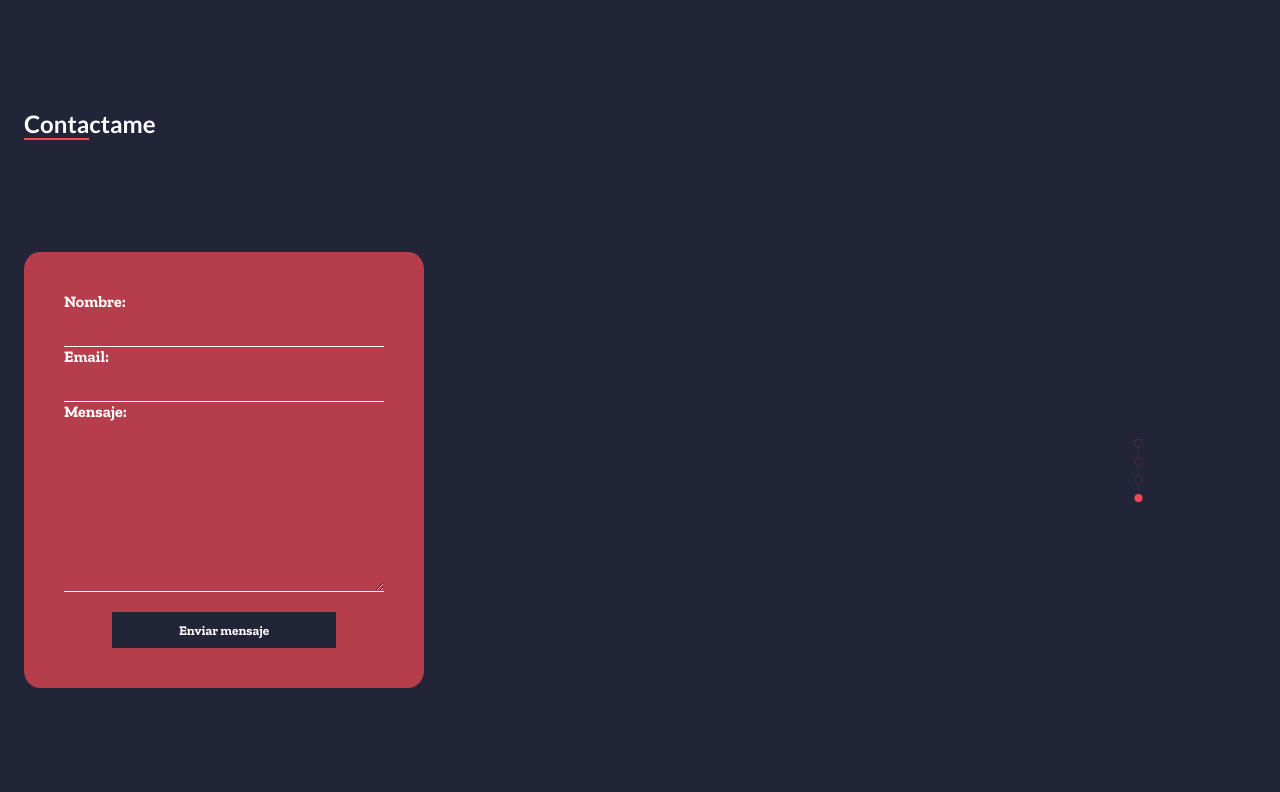
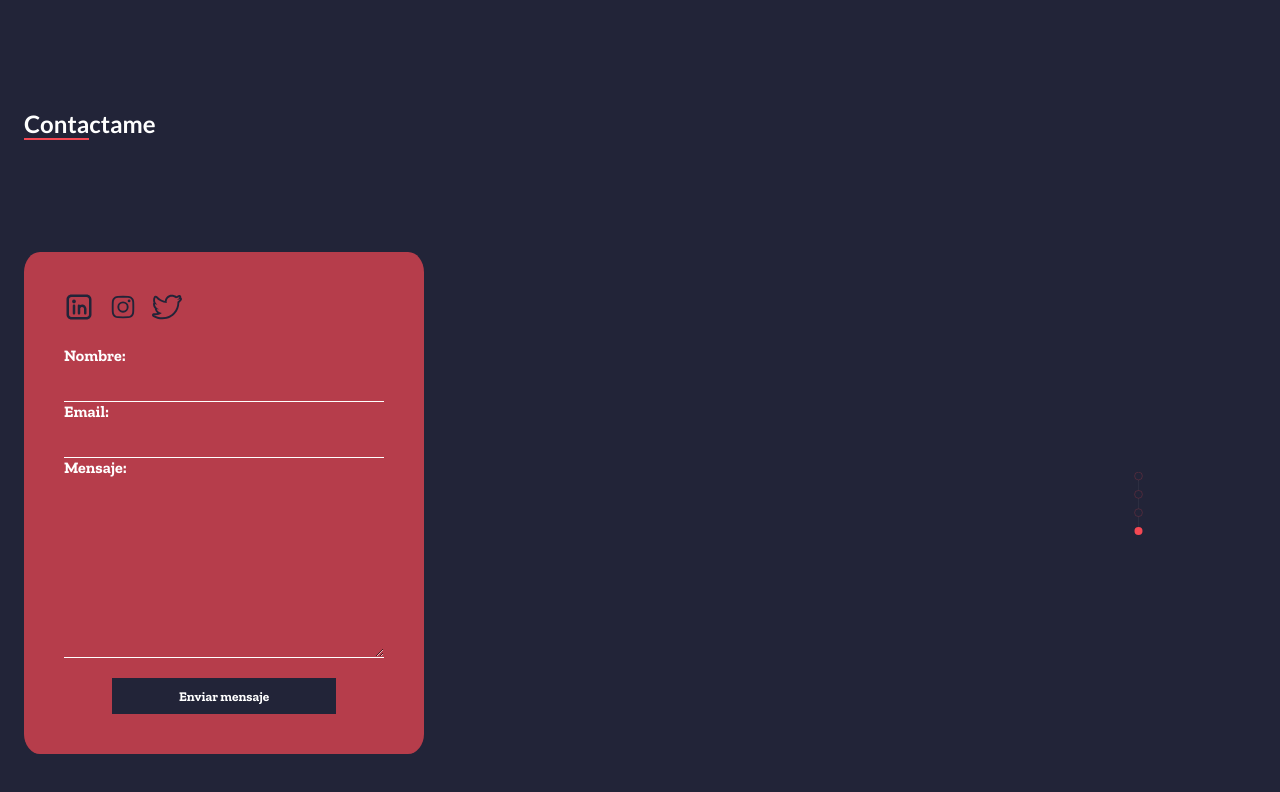
Before and after one commit to Aldair-T/Portfolio, a plain HTML site: page index.html in a window 1280 px wide. Shown: the part 1386-2178 px from the top of the page. Before the commit the page ends 2074 px from the top, so only its background shows below. Drawn offline with nearby package versions, Linux system fonts and the light colour scheme.

Commit message:
Se agrego diseño al formulario de contacto

```diff
--- a/index.css
+++ b/index.css
@@ -160,38 +160,6 @@ h2 {
     object-fit: cover;
 }
 
-.contenedor-btns {
-    display: flex;
-    justify-content: center;
-    margin-top: -9px;
-}
-
-.slider_btn {
-    width: 40px;
-    font-size: 30px;
-    font-family: 'Zilla Slab', serif;
-    font-weight: 700;
-    text-align: center;
-    cursor: auto;
-    color: var(--color-text);
-    border: 1px solid var(--color-text);
-    border-radius: 50%;
-    margin: 0 5px;
-}
-
-.slider_btn:hover{
-    transition: 0.4s ease;
-    background-color: rgba(255, 255, 255, 0.1);
-}
-
-.slider_btn-izq {
-    left: -15px;
-}
-
-.slider_btn-der{
-    right: -15px;
-}
-
 .slider_div div {
     display: flex;
     flex-direction: column;
@@ -219,6 +187,34 @@ h2 {
     text-shadow: black 4px 4px 10px;
 }
 
+.contenedor-btns {
+    display: flex;
+    justify-content: center;
+    margin-top: -9px;
+}
+
+.slider_btn {
+    width: 40px;
+    font-size: 30px;
+    font-family: 'Zilla Slab', serif;
+    font-weight: 700;
+    text-align: center;
+    cursor: default;
+    color: var(--color-text);
+    border: 1px solid var(--color-text);
+    border-radius: 50%;
+    margin: 0 5px;
+}
+
+.slider_btn:hover{
+    transition: 0.4s ease;
+    background-color: rgba(255, 255, 255, 0.1);
+}
+
+
+/*--------------------------*/
+
+
 /* Contacto Estilos */
 
 .contacto h2:before{
@@ -234,14 +230,43 @@ h2 {
     width: 100vw;
     padding-left: 1.5rem;
     justify-items: stretch;
+    margin-bottom: 50px;
+}
+
+.contenedor-form {
+    align-items: center;
+    max-width: 400px;
+    background-color: rgba(245, 72, 83, 0.7);
+    padding: 40px;
+    border-radius: 4%;
+}
+
+.cont-redes a img{
+    width: 30px;
+    height: 30px;
+    margin-bottom: 20px;
+    margin-right: 10px;
+}
+
+.form {
+    display: flex;
+    flex-direction: column;
+
 }
 
 
 form input, form textarea {
-    color: black;
+    color: white;
+    font-family: var(--font-text);
+    text-transform: capitalize;
     background-color: transparent;
+    outline: none;
     border: none;
     border-bottom: 1px  solid var(--color-text);
+}
+
+form input:focus, form textarea:focus {
+    border-bottom: 2.5px  solid var(--color-text);
 }
 
 form label{
@@ -270,22 +295,8 @@ form label{
     transition-property: transform;
 }
 
-.form button:hover {
+.form button:hover, .cont-redes a img:hover{
     transition: all 0.6s;
     transform: scale(1.1);
     cursor: pointer;
 }
-
-.form {
-    display: flex;
-    flex-direction: column;
-
-}
-
-.contenedor-form {
-    align-items: center;
-    max-width: 400px;
-    background-color: rgba(245, 72, 83, 0.7);
-    padding: 40px;
-    border-radius: 4%;
-}
--- a/index.html
+++ b/index.html
@@ -94,14 +94,18 @@
         <h2>ctame</h2>
         <div class="contenedor-contacto">
             <div class="contenedor-form">
+                <div class="cont-redes">
+                    <a target="_blank" href=""><img src="img/linkedin.svg"></a>
+                    <a target="_blank" href=""><img src="img/instagram.svg"></a>
+                    <a target="_blank" href=""><img src="img/twitter.svg"></a>
+                </div>
                 <form id="form" class="form" autocomplete="off" action="https://formspree.io/f/xqkodyro" method="POST">
                     <label for="name">Nombre:</label>
-                    <input required type="text" name="nombre" class="nombre" id="nombre">
+                    <input required type="text" name="nombre" class="nombre" id="nombre" maxlength="30">
                     <label for="email">Email:</label>
                     <input type="email" name="email" class="email" id="email">
                     <label for="mennsaje">Mensaje:</label>
-                    <textarea name="mensaje" id="message" cols="30" rows="10">
-                    </textarea>
+                    <textarea name="mensaje" id="message" cols="30" rows="10" maxlength="1000"></textarea>
                     <div class="cont-btn">
                         <button type="submit" class="submit">Enviar mensaje</button>
                     </div>
```
Also changed, not shown: img/instagram.svg (added), img/linkedin.svg (added), img/twitter.svg (added).
